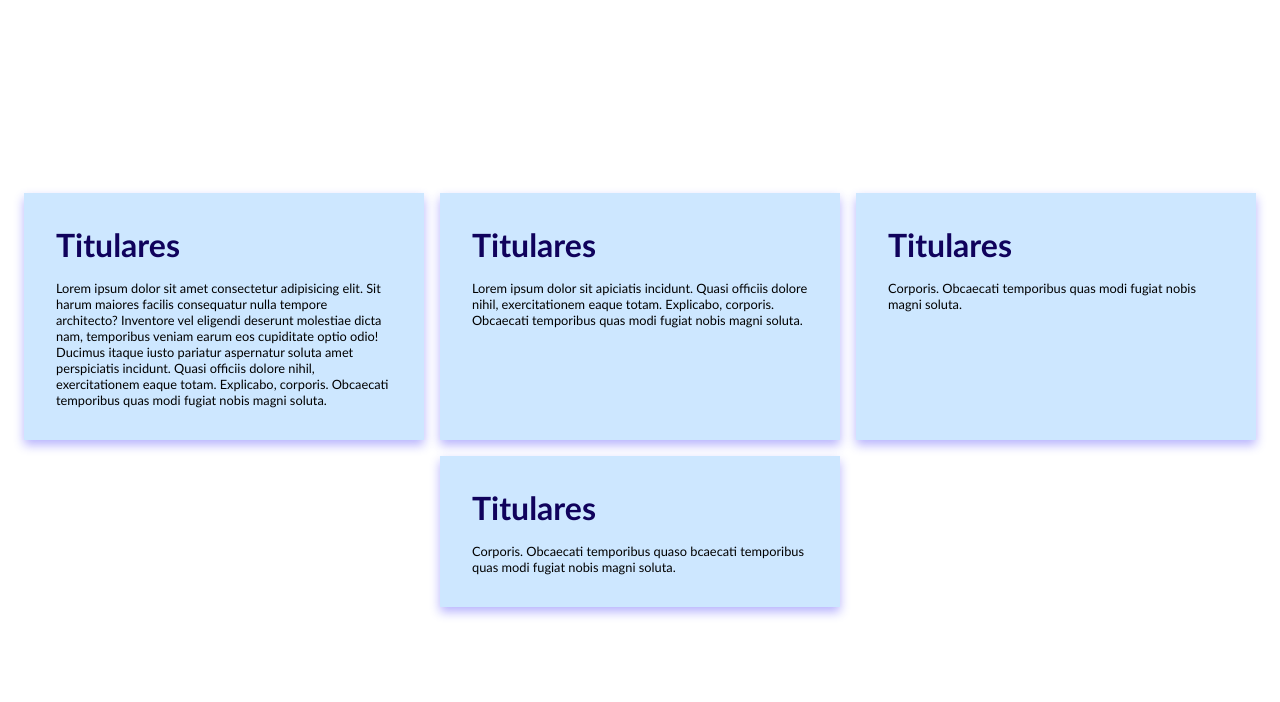
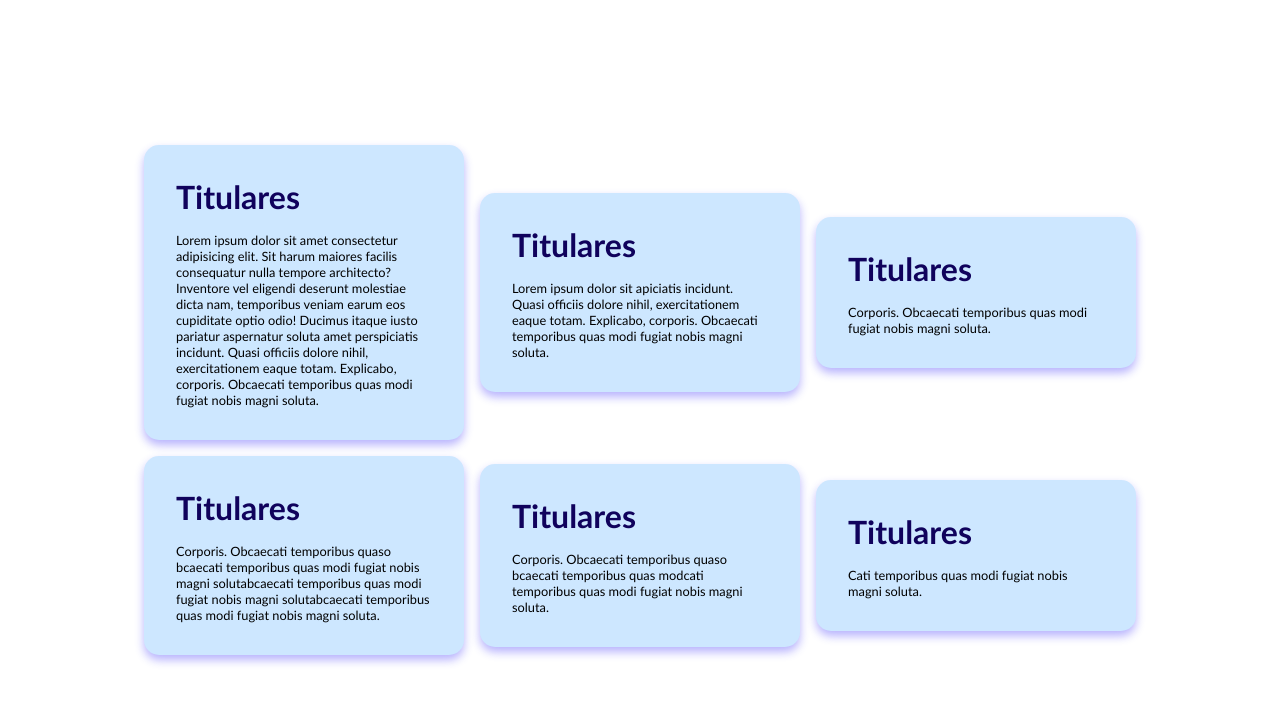
Before and after one commit to ElNietto/Nietto_D_Ejercicio-de-flexbox, a plain HTML site: page Index.html in a window 1280 px wide. Drawn offline with Linux system fonts and the light colour scheme.

Commit message:
Efectos especiales
perspectiva+google

```diff
--- a/Index.html
+++ b/Index.html
@@ -27,7 +27,17 @@
 
         <article class="card">
             <h2>Titulares</h2>
-            <p>Corporis. Obcaecati temporibus quaso bcaecati temporibus quas modi fugiat nobis magni soluta.</p>
+            <p>Corporis. Obcaecati temporibus quaso bcaecati temporibus quas modi fugiat nobis magni solutabcaecati temporibus quas modi fugiat nobis magni solutabcaecati temporibus quas modi fugiat nobis magni soluta.</p>
+        </article>
+
+        <article class="card">
+            <h2>Titulares</h2>
+            <p>Corporis. Obcaecati temporibus quaso bcaecati temporibus quas modcati temporibus quas modi fugiat nobis magni soluta.</p>
+        </article>
+
+        <article class="card">
+            <h2>Titulares</h2>
+            <p>Cati temporibus quas modi fugiat nobis magni soluta.</p>
         </article>
 
     </main>
--- a/styles.css
+++ b/styles.css
@@ -30,6 +30,7 @@ p{
     gap: 1rem;
     flex-wrap: wrap;
     justify-content: center;
+    align-items: center;
 
 }
 
@@ -44,6 +45,35 @@ p{
     background-color: rgb(205, 231, 255);
     padding: 2rem;
     box-shadow: 0 5px 10px rgba(16, 0, 247, 0.3);
-    max-width: 25rem;
+    max-width: 20rem;
     flex-basis: 100%;
+    border-radius: 15px;
 }
+
+.cards :hover{
+    background-color: rgb(140, 248, 228);
+    max-width: 28rem;
+    color: rgb(16, 2, 92);
+    font-weight: 700;
+    -webkit-transform:skew(1deg,-5deg);
+    border-radius: 5px;
+
+
+}
+
+
+/*--------barra*/
+::-webkit-scrollbar {
+    background-color: rgb(1, 1, 20);
+    width: 0.8rem;
+
+}
+
+::-webkit-scrollbar-track {
+    background-color: rgb(255, 255, 255);
+    height: 20px;
+}
+
+::-webkit-scrollbar-thumb {
+    background-color: rgb(87, 28, 223);
+}
```
